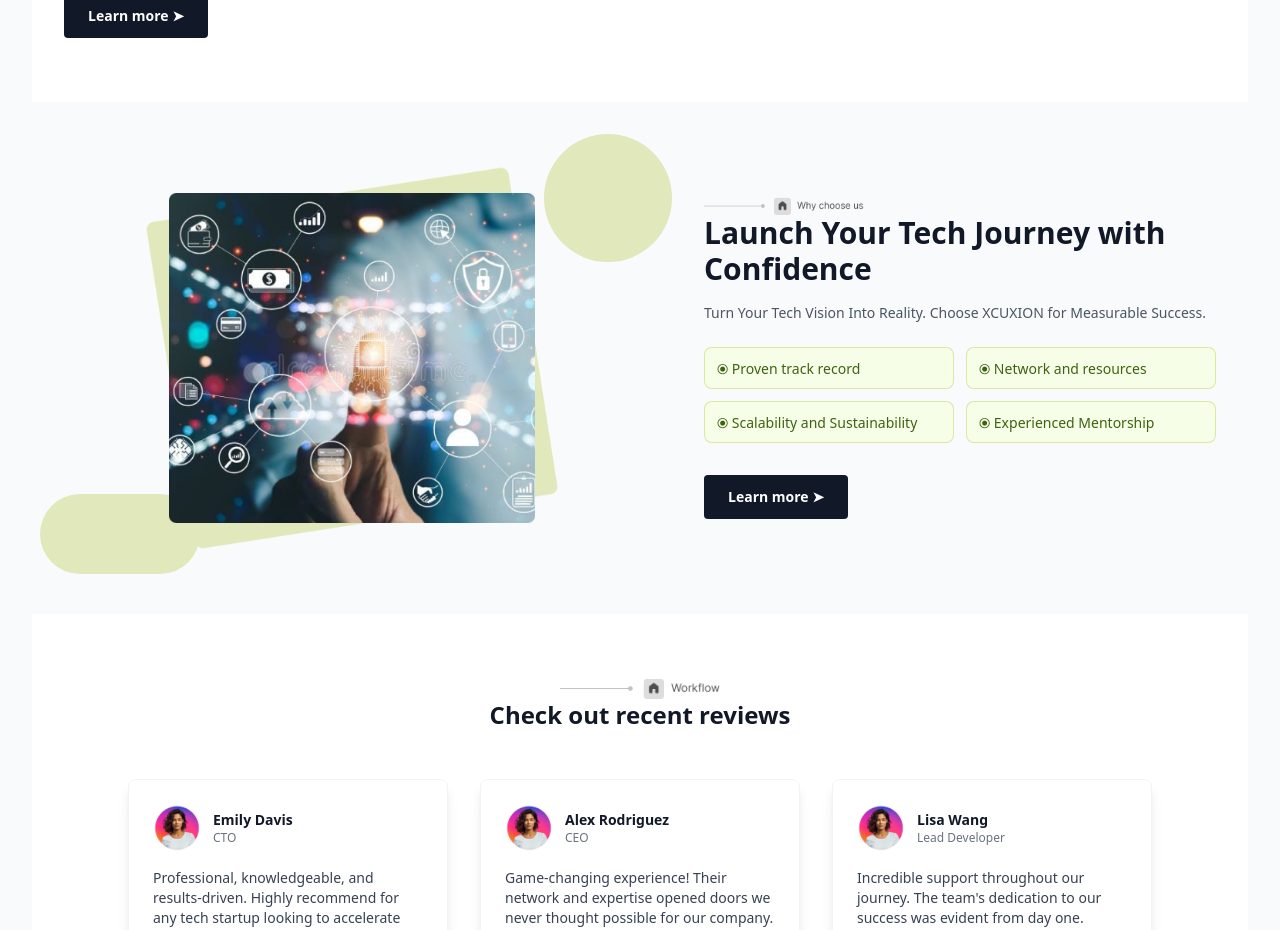
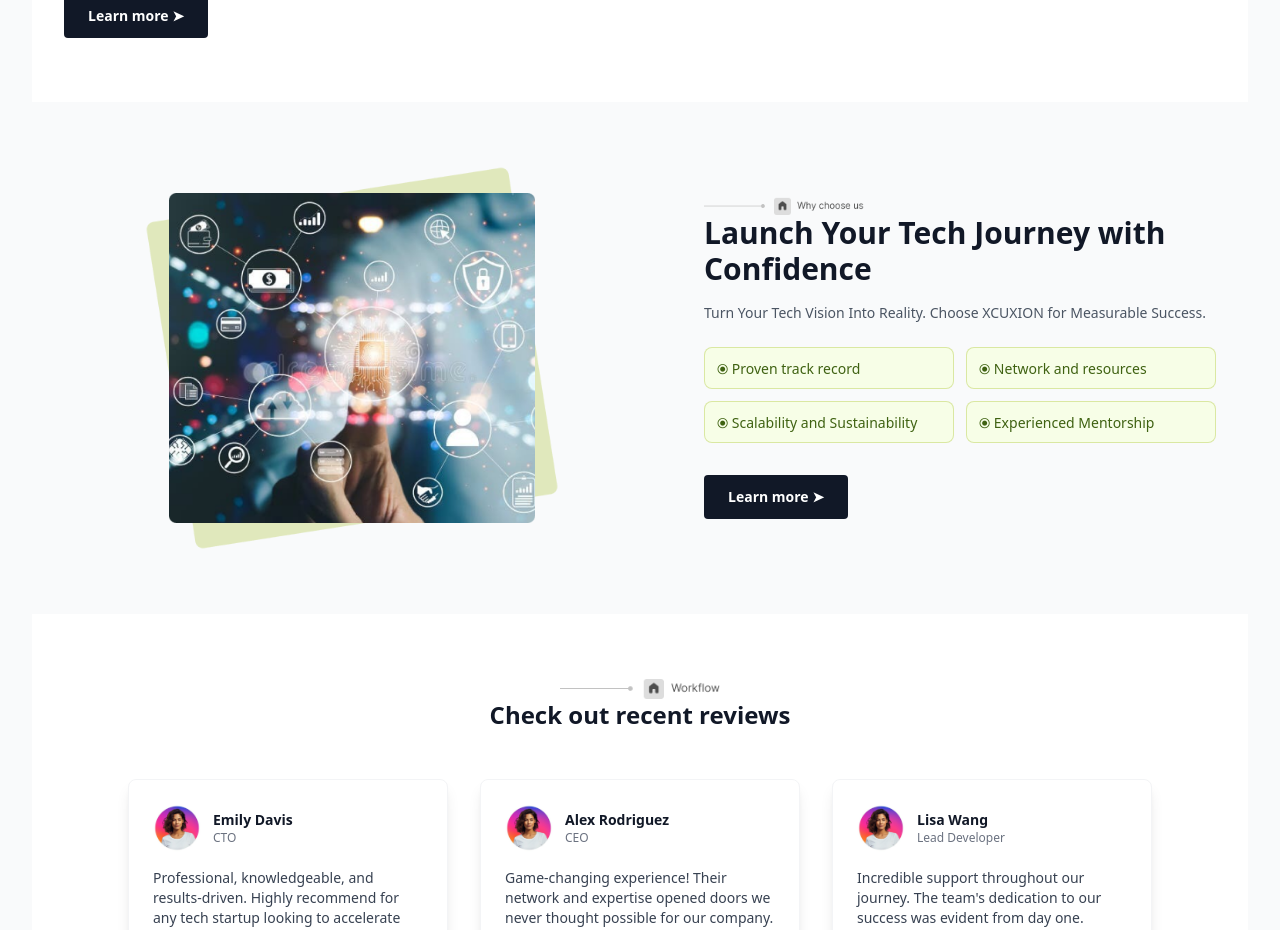
Before and after one commit to FelixAshong/BLVCK-SAPPHIRE-FINAL-TASK, a React (Vite) app: page / in a window 1280 px wide. Shown: the part 1463-2393 px from the top of the page. Built offline with nearby package versions, Linux system fonts and the light colour scheme.

Commit message:
Enhance README.md with detailed feature descriptions and animation system overview. Updated App component documentation to reflect new animations, interactive elements, and performance optimizations. Improved organization of image assets and clarified project structure for better maintainability.

```diff
--- a/src/App.tsx
+++ b/src/App.tsx
@@ -641,12 +641,9 @@ function App() {
            {/* Desktop Layout - hidden on mobile */}
            <div className="hidden lg:flex flex-col lg:flex-row items-center justify-between gap-2">
              <div className="relative w-full lg:w-1/2">
-               {/* Background shapes */}
-               <div className="absolute -top-8 -right-8 w-32 h-32 rounded-full -z-10" style={{backgroundColor: 'rgba(224, 232, 188, 1)'}}></div>
-               <div className="absolute -bottom-6 -left-6 w-40 h-20 rounded-full -z-10" style={{backgroundColor: 'rgba(224, 232, 188, 1)'}}></div>
                <img
                  src="/images/image.png"
-            alt="Tech journey concept"
+               alt="Tech journey concept"
                  className="w-full h-96 object-contain object-center relative z-10"
                  style={{
                    transform: 'rotate(0deg)',
```
Also changed, not shown: 1 other file (tests, documents, lock files or other folders).
